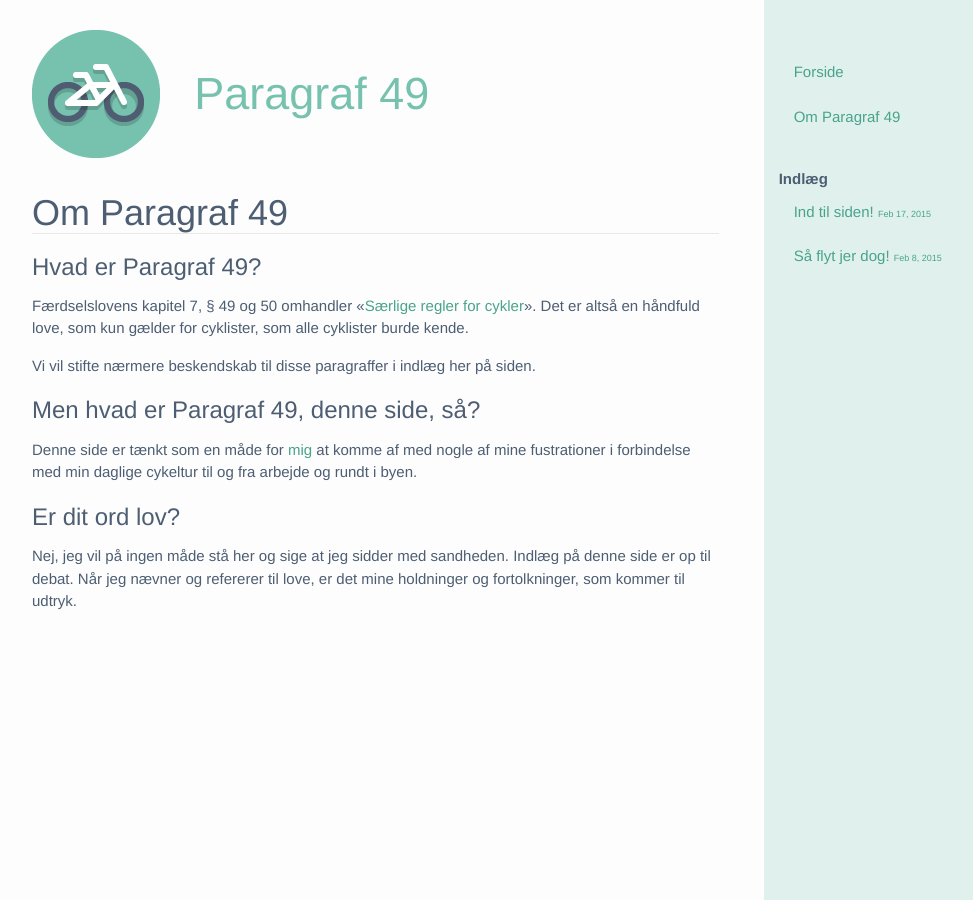
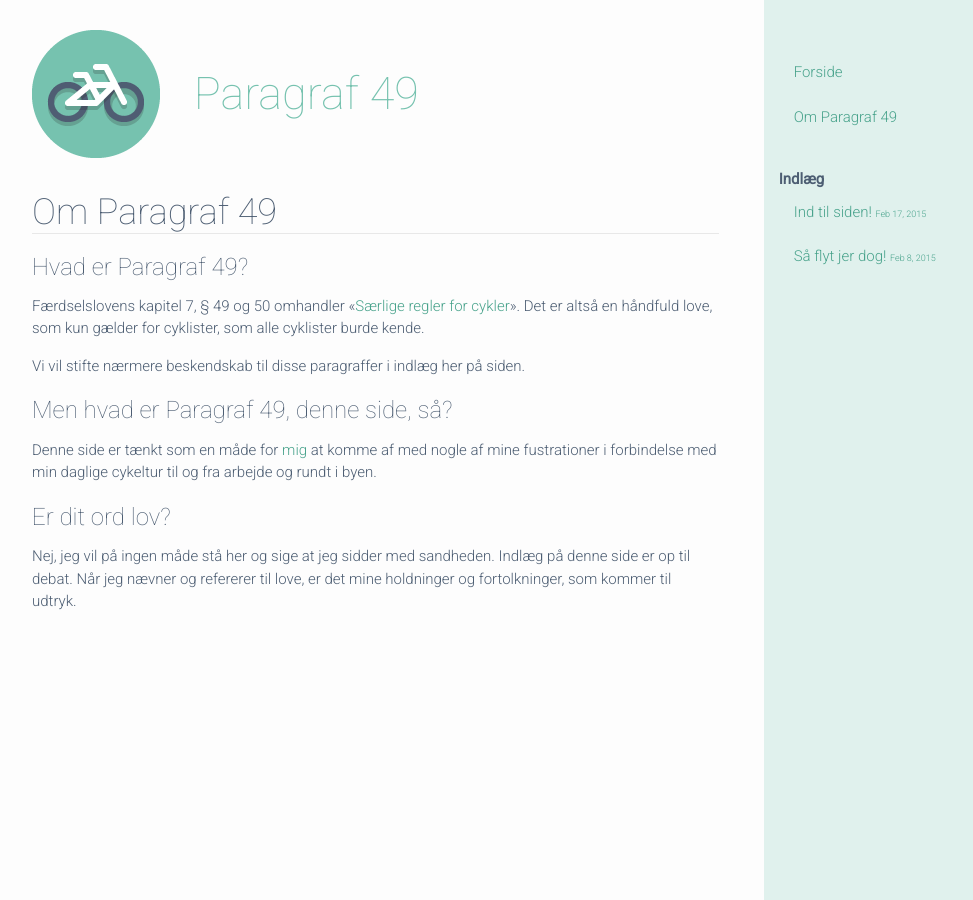
Before and after one commit to omegahm/paragraf49, a Jekyll site: the page built from about.md, in a window 1280 px wide. Shown: the whole page, without its empty margins (303-1276 px from the left). Built offline with Jekyll 4.4.1, drawn with Linux system fonts in a browser that asks for light colours; nearby versions of some CDN libraries.

Commit message:
Use Roboto font

```diff
--- a/assets/stylesheets/main.sass
+++ b/assets/stylesheets/main.sass
@@ -1,7 +1,9 @@
 ---
 ---
+@import url(http://fonts.googleapis.com/css?family=Roboto:100,100italic,300italic,300,400,400italic)
+
 // Our variables
-$base-font-family: "Helvetica Neue", Helvetica, Arial, sans-serif
+$base-font-family: "Roboto", "Helvetica Neue", Helvetica, Arial, sans-serif
 $base-font-size:   15px
 $small-font-size:  $base-font-size * 0.875
 $base-line-height: 1.5
```
Also changed, not shown: _config.yml (line endings or trailing spaces).
